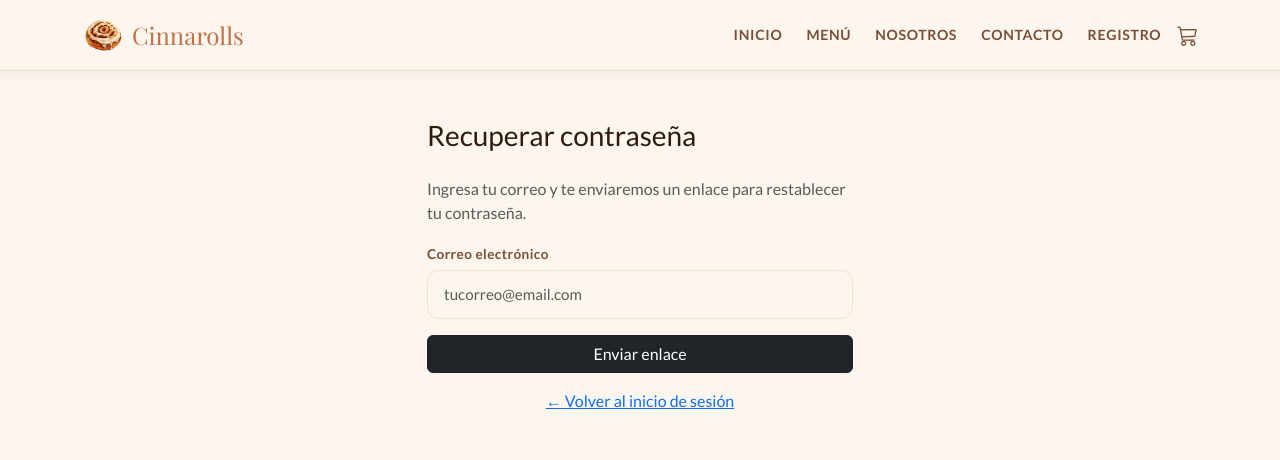
After one commit to Nayiiixd/canela, a Django app: page /password-reset/ in a window 1280 px wide. The commit adds this page. Shown: the top 460 px of the page. Run offline with Django 5.2, Linux system fonts and the light colour scheme.

Commit message:
Agregado recuperacion de contrasena

```diff
--- a/appcanela/templates/appcanela/login.html
+++ b/appcanela/templates/appcanela/login.html
@@ -136,8 +136,10 @@
                                     id="passIcon"></i></button>
                         </div>
                     </div>
-                    <div class="text-end mb-4"><a href="#" class="auth-hint" style="font-size:.82rem">¿Olvidaste tu
-                            contraseña?</a></div>
+                    <div class="text-end mb-4">
+                        <a href="{% url 'password_reset' %}" class="auth-hint" style="font-size:.82rem">¿Olvidaste tu
+                            contraseña?</a>
+                    </div>
                     <button class="btn-cinnamon w-100 justify-content-center mb-3" type="submit"><i
                             class="bi bi-box-arrow-in-right"></i> Iniciar sesión</button>
                 </form>
--- /dev/null
+++ b/appcanela/templates/appcanela/password_reset.html
@@ -0,0 +1,20 @@
+{% extends 'appcanela/base.html' %}
+{% block content %}
+<div class="container py-5" style="max-width: 450px;">
+  <h3 class="mb-4">Recuperar contraseña</h3>
+  <p class="text-muted">Ingresa tu correo y te enviaremos un enlace para restablecer tu contraseña.</p>
+
+  <form method="post">
+    {% csrf_token %}
+    <div class="mb-3">
+      <label class="form-label">Correo electrónico</label>
+      <input type="email" name="email" class="form-control" placeholder="tucorreo@email.com" required>
+    </div>
+    <button type="submit" class="btn btn-dark w-100">Enviar enlace</button>
+  </form>
+
+  <div class="mt-3 text-center">
+    <a href="{% url 'login' %}">← Volver al inicio de sesión</a>
+  </div>
+</div>
+{% endblock %}
--- a/config/settings.py
+++ b/config/settings.py
@@ -125,3 +125,5 @@ MEDIA_ROOT = BASE_DIR / "media"
 import os
 STATIC_URL = '/static/'
 STATICFILES_DIRS = [os.path.join(BASE_DIR, 'appcanela/static')]
+
+EMAIL_BACKEND = 'django.core.mail.backends.console.EmailBackend'
--- a/config/urls.py
+++ b/config/urls.py
@@ -23,14 +23,6 @@ from django.contrib.auth import views as auth_views
 urlpatterns = [
     path("admin/", admin.site.urls),
     path("", include("appcanela.urls")),
-]
-
-if settings.DEBUG:
-    urlpatterns += static(settings.MEDIA_URL, document_root=settings.MEDIA_ROOT)
-
-
-urlpatterns = [
-    # ... lo que ya tienes ...
     path('password-reset/', auth_views.PasswordResetView.as_view(
         template_name='appcanela/password_reset.html',
         email_template_name='appcanela/password_reset_email.html',
@@ -47,3 +39,6 @@ urlpatterns = [
         template_name='appcanela/password_reset_complete.html'
     ), name='password_reset_complete'),
 ]
+
+if settings.DEBUG:
+    urlpatterns += static(settings.MEDIA_URL, document_root=settings.MEDIA_ROOT)
```
Also changed, not shown: appcanela/templates/appcanela/password_reset_complete.html (added, +8 -0 lines), appcanela/templates/appcanela/password_reset_confirm.html (added, +20 -0 lines), appcanela/templates/appcanela/password_reset_done.html (added, +8 -0 lines), appcanela/templates/appcanela/password_reset_email.html (added, +11 -0 lines), db.sqlite3.
